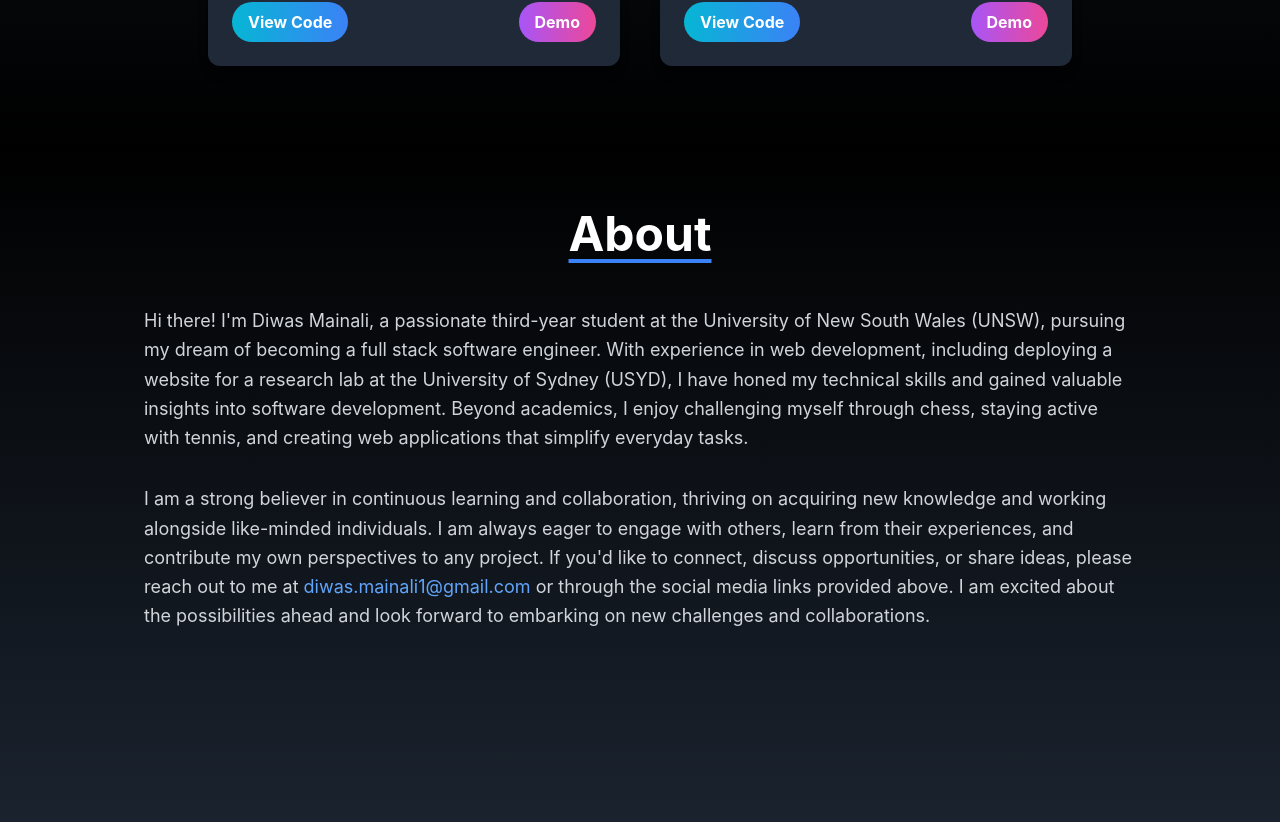
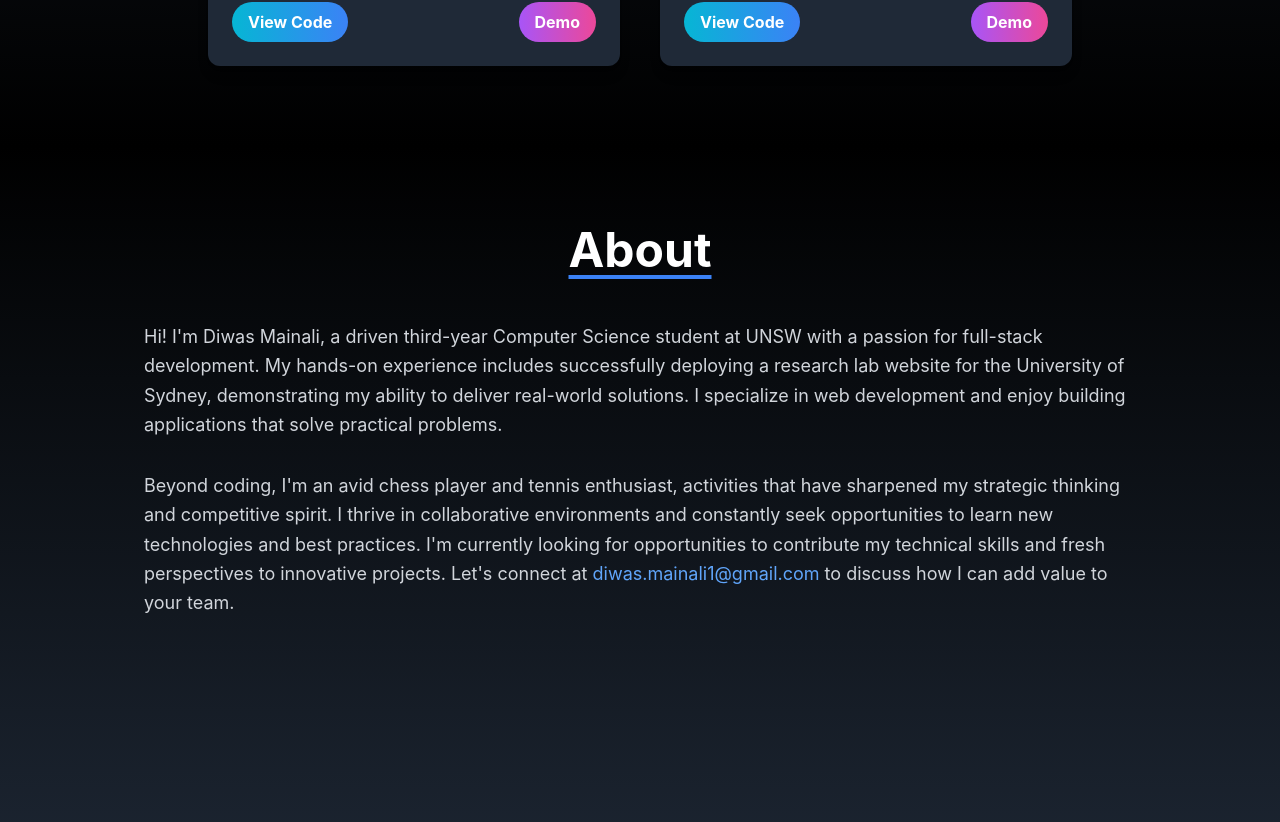
Before and after one commit to DiwasMainali1/Portfolio, a React (Create React App) app: page / in a window 1280 px wide. Shown: the part 1638-2460 px from the top of the page. Built offline with nearby package versions, Linux system fonts and the light colour scheme; the HTML template or start-up script is replaced by a standard one.

Commit message:
Updated portfolio

```diff
--- a/src/components/About.jsx
+++ b/src/components/About.jsx
@@ -3,7 +3,10 @@ import { motion } from 'framer-motion'
 
 const About = () => {
   return (
-    <div name="about" className="w-full min-h-screen bg-gradient-to-b from-black to-gray-800 text-white font-inter py-16">
+    <div
+      name="about"
+      className="w-full min-h-screen bg-gradient-to-b from-black to-gray-800 text-white font-inter py-20" // Changed to py-20 to match Projects
+    >
       <div className="max-w-screen-lg mx-auto px-4">
         <motion.div
           initial={{ opacity: 0, y: 20 }}
@@ -18,20 +21,12 @@ const About = () => {
           transition={{ duration: 0.5, delay: 0.2 }}
           className="space-y-8 text-lg text-gray-300 leading-relaxed"
         >
-          <p>
-            Hi there! I'm Diwas Mainali, a passionate third-year student at the University of New South Wales (UNSW),
-            pursuing my dream of becoming a full stack software engineer. With experience in web development,
-            including deploying a website for a research lab at the University of Sydney (USYD), I have honed my technical
-            skills and gained valuable insights into software development. Beyond academics, I enjoy challenging myself through
-            chess, staying active with tennis, and creating web applications that simplify everyday tasks.
-          </p>
-          <p>
-            I am a strong believer in continuous learning and collaboration, thriving on acquiring new knowledge and
-            working alongside like-minded individuals. I am always eager to engage with others, learn from their
-            experiences, and contribute my own perspectives to any project. If you'd like to connect, discuss opportunities,
-            or share ideas, please reach out to me at <a href="mailto:diwas.mainali1@gmail.com" className="text-blue-400 hover:text-blue-300 transition duration-300">diwas.mainali1@gmail.com</a> or through the social media links provided above.
-            I am excited about the possibilities ahead and look forward to embarking on new challenges and collaborations.
-          </p>
+<p>
+  Hi! I'm Diwas Mainali, a driven third-year Computer Science student at UNSW with a passion for full-stack development. My hands-on experience includes successfully deploying a research lab website for the University of Sydney, demonstrating my ability to deliver real-world solutions. I specialize in web development and enjoy building applications that solve practical problems.
+</p>
+<p>
+  Beyond coding, I'm an avid chess player and tennis enthusiast, activities that have sharpened my strategic thinking and competitive spirit. I thrive in collaborative environments and constantly seek opportunities to learn new technologies and best practices. I'm currently looking for opportunities to contribute my technical skills and fresh perspectives to innovative projects. Let's connect at <a href="mailto:diwas.mainali1@gmail.com" className="text-blue-400 hover:text-blue-300 transition duration-300">diwas.mainali1@gmail.com</a> to discuss how I can add value to your team.
+</p>
         </motion.div>
       </div>
     </div>
--- a/src/components/Contact.jsx
+++ b/src/components/Contact.jsx
@@ -3,7 +3,10 @@ import { motion } from 'framer-motion';
 
 const Contact = () => {
   return (
-    <div name="contact" className="w-full min-h-screen bg-gradient-to-b from-gray-800 to-black text-white font-inter py-16">
+    <div
+      name="contact"
+      className="w-full min-h-screen bg-gradient-to-b from-gray-800 to-black text-white font-inter py-20" // Changed to py-20 to match Projects
+    >
       <div className="max-w-screen-lg mx-auto px-4">
         <motion.div
           initial={{ opacity: 0, y: 20 }}
--- a/src/components/NavBar.jsx
+++ b/src/components/NavBar.jsx
@@ -61,6 +61,7 @@ const NavBar = () => {
                     to={link}
                     smooth
                     duration={500}
+                    offset={-64}
                     className="text-gray-300 hover:bg-gray-700 hover:text-white px-3 py-2 rounded-md text-sm font-medium cursor-pointer transition-colors duration-300"
                   >
                     {link.charAt(0).toUpperCase() + link.slice(1)}
```
